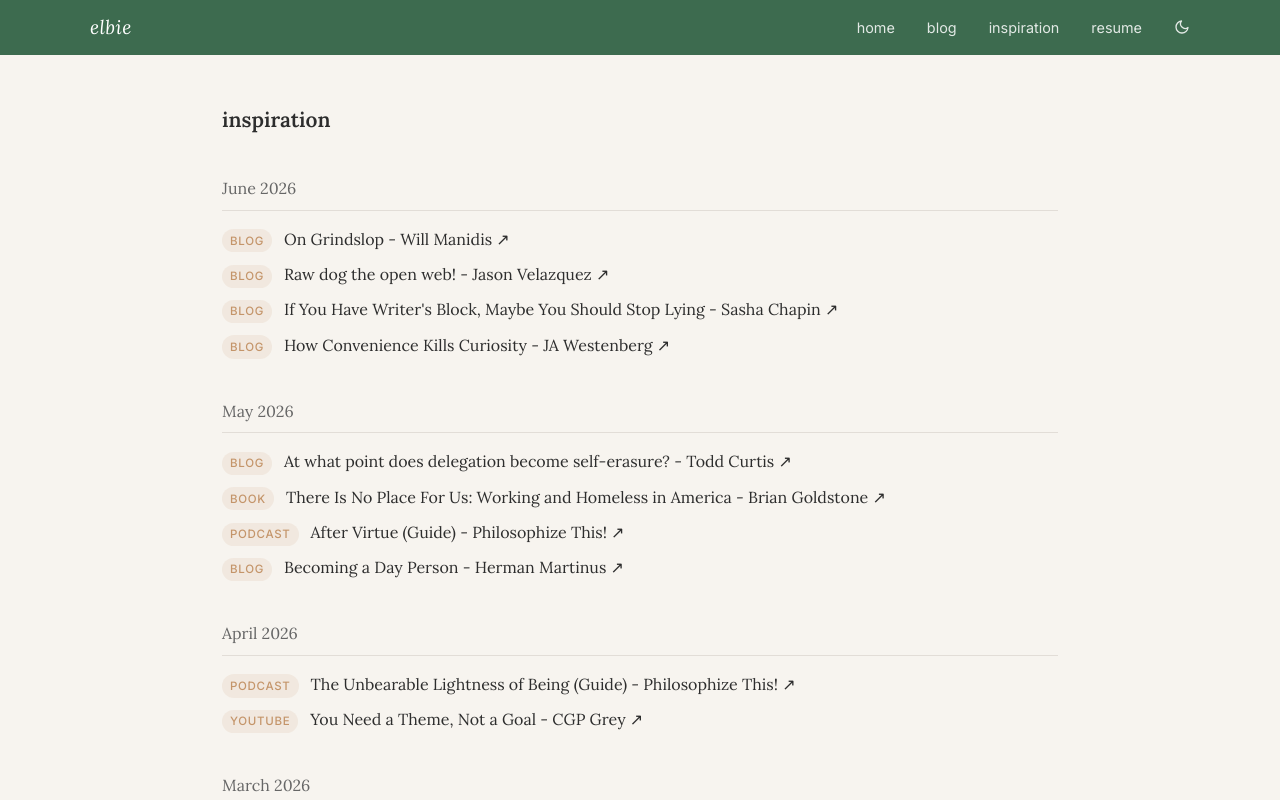
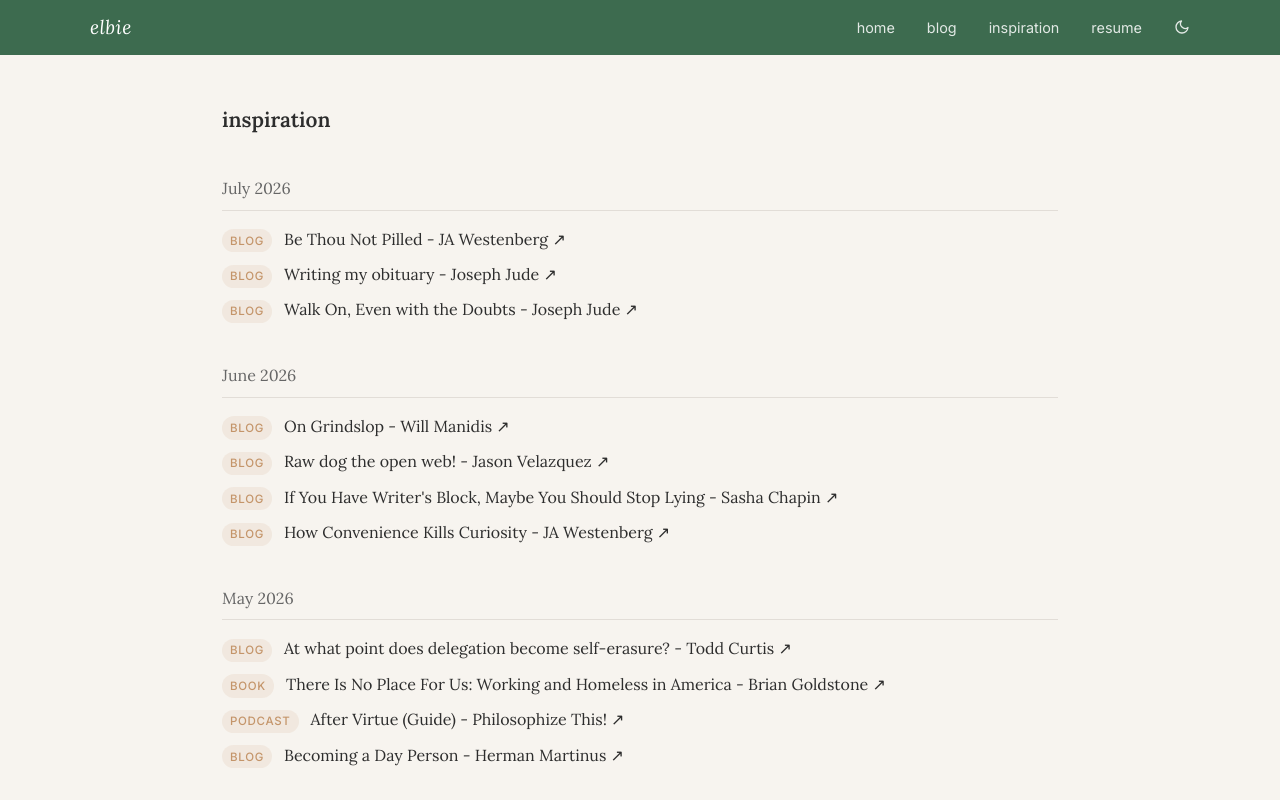
Before and after one commit to lbrown98/elbie-web, a React (Vite) app: page /inspiration in a window 1280 px wide. Shown: the top 800 px of the page. Built offline with nearby package versions, Linux system fonts and the light colour scheme.

Commit message:
new inspo

```diff
--- a/src/data/inspiration.js
+++ b/src/data/inspiration.js
@@ -2,6 +2,24 @@
 // Example types: 'blog', 'youtube', 'website', 'book', 'podcast'
 
 const inspiration = [
+  {
+    title: 'Be Thou Not Pilled - JA Westenberg',
+    url: 'https://www.joanwestenberg.com/be-thou-not-pilled/',
+    type: 'blog',
+    month: '2026-07',
+  },
+  {
+    title: 'Writing my obituary - Joseph Jude',
+    url: 'https://www.jjude.com/my-obituary/',
+    type: 'blog',
+    month: '2026-07',
+  },
+  {
+    title: 'Walk On, Even with the Doubts - Joseph Jude',
+    url: 'https://www.jjude.com/books/ww/walk-on-even/',
+    type: 'blog',
+    month: '2026-07',
+  },
   {
     title: 'On Grindslop - Will Manidis',
     url: 'https://minutes.substack.com/p/on-grindslop/',
```
